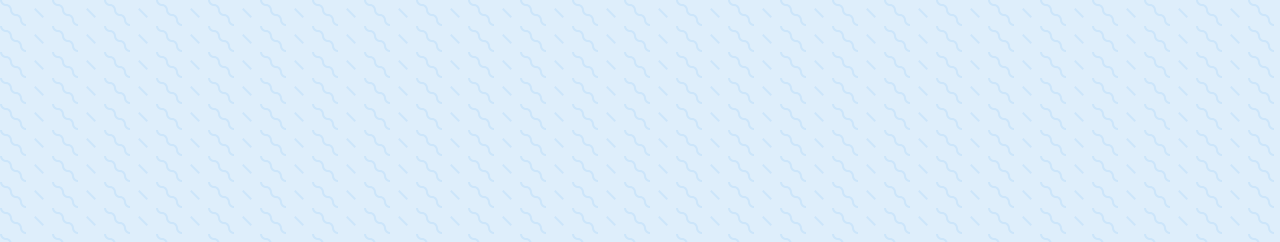
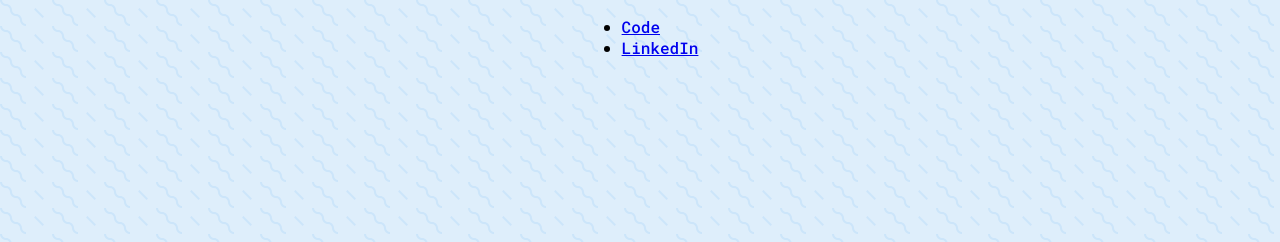
Before and after one commit to hmjatt/Battleship, a website built with webpack: page src/public/template.html in a window 1280 px wide. Shown: the top 242 px of the page. Built offline with nearby package versions, Linux system fonts and the light colour scheme.

Commit message:
making links work WIP

```diff
--- a/src/public/template.html
+++ b/src/public/template.html
@@ -1,20 +1,40 @@
 <!DOCTYPE html>
 <html lang="en">
-
     <head>
-	<meta charset="UTF-8">
-	<meta http-equiv="X-UA-Compatible" content="IE=edge">
-	<meta name="viewport" content="width=device-width, initial-scale=1.0">
-	<title>
-		<%= htmlWebpackPlugin.options.title %>
-	</title>
-	<meta name="author" content="Harmeet Matharoo">
-	<link rel="preconnect" href="https://fonts.googleapis.com">
-	<link rel="preconnect" href="https://fonts.gstatic.com" crossorigin>
-	<link href="https://fonts.googleapis.com/css2?family=Roboto+Mono:wght@300;500;900&display=swap" rel="stylesheet">
+        <meta charset="UTF-8" />
+        <meta http-equiv="X-UA-Compatible" content="IE=edge" />
+        <meta name="viewport" content="width=device-width, initial-scale=1.0" />
+        <title><%= htmlWebpackPlugin.options.title %></title>
+        <meta name="author" content="Harmeet Matharoo" />
+        <link rel="preconnect" href="https://fonts.googleapis.com" />
+        <link rel="preconnect" href="https://fonts.gstatic.com" crossorigin />
+        <link
+            href="https://fonts.googleapis.com/css2?family=Roboto+Mono:wght@300;500;900&display=swap"
+            rel="stylesheet"
+        />
     </head>
 
     <body>
+		<section class="links">
+			<div>
+				<ul>
+					<li>
+						<a
+							href="https://github.com/hmjatt/Battleship"
+							target="_blank"
+							>Code</a
+						>
+					</li>
+					<li>
+						<a
+							href="https://www.linkedin.com/in/harmeet-singh-matharoo-0957a1107"
+							target="_blank"
+							>LinkedIn</a
+						>
+					</li>
+				</ul>
+			</div>
+		</section>
 
         <section class="home" id="homePage">
             <section class="main">
@@ -30,7 +50,6 @@
         </section>
 
         <section id="gameContainer">
-
             <div class="container">
                 <div id="computer">
                     <div id="computerFleet">Opponent Fleet</div>
@@ -90,8 +109,6 @@
                         <div class="battleship-grid grid-user"></div>
                     </div>
                 </div>
-
-
             </div>
 
             <div class="container hidden-info">
@@ -135,8 +152,6 @@
                     </div>
                 </div>
             </div>
-
         </section>
     </body>
-
 </html>
```
Also changed, not shown: dist/favicon.svg (added), dist/index.html. Lines whose indentation alone changed are shown as unchanged.
